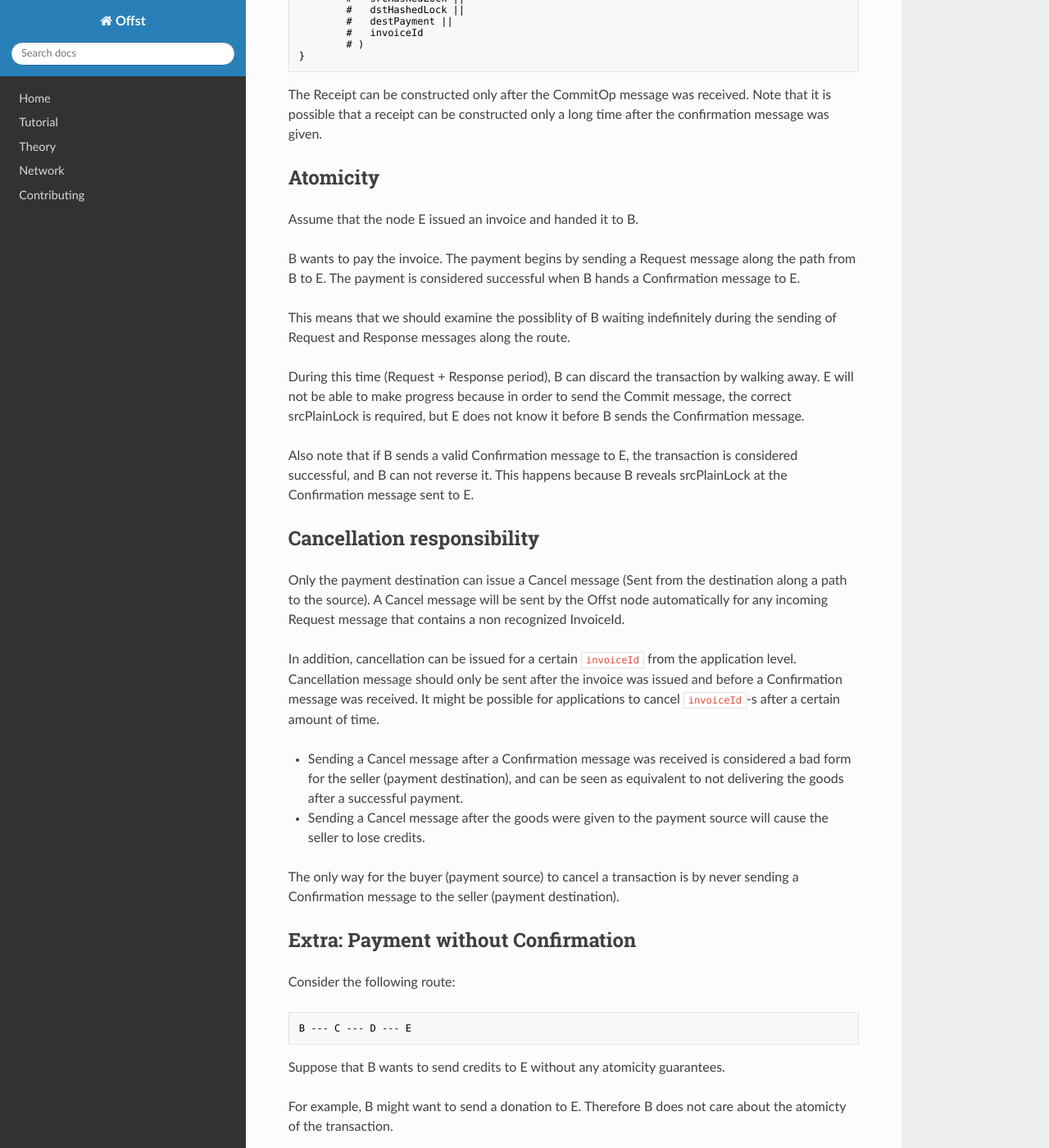
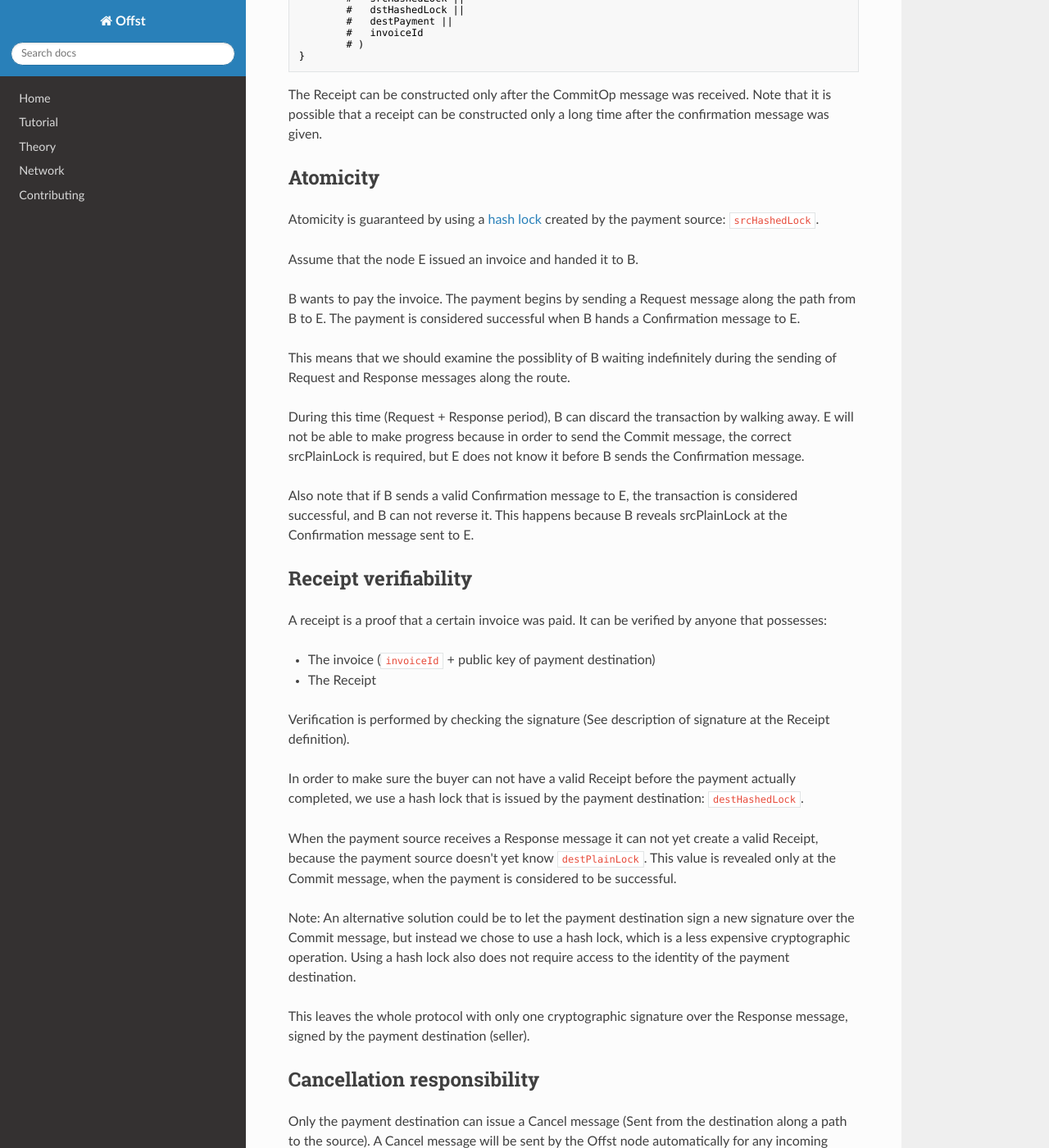
Before and after one commit to freedomlayer/offset_docs, an MkDocs documentation site: the page built from docs/atomic_proposal.md, in a window 1280 px wide and 1400 px high, scrolled down 7465 px. Shown: the whole window at 82% size. Built offline with MkDocs 1.6.1, drawn with Linux system fonts in a browser that asks for light colours; nearby versions of some CDN libraries; some of the changed text lies outside the part shown.

Commit message:
Added Receipt verifiability.

````diff
--- a/docs/atomic_proposal.md
+++ b/docs/atomic_proposal.md
@@ -332,7 +332,7 @@ Confirmation message. The Confirmation message is given to the destination, and
 at that moment the payment is considered successful.
 
 ```text
-=======[conf]=====>  (Out of band)
+=======[conf]=====>    (Out of band)
 B --- C --- D --- E
 ```
 
@@ -437,6 +437,10 @@ after the confirmation message was given.
 
 ## Atomicity
 
+Atomicity is guaranteed by using a [hash
+lock](https://en.bitcoin.it/wiki/Hashlock) created by the payment source:
+`srcHashedLock`.
+
 Assume that the node E issued an invoice and handed it to B.
 
 B wants to pay the invoice. The payment begins by sending a Request message
@@ -454,6 +458,35 @@ before B sends the Confirmation message.
 Also note that if B sends a valid Confirmation message to E, the transaction is
 considered successful, and B can not reverse it. This happens because B reveals
 srcPlainLock at the Confirmation message sent to E.
+
+
+## Receipt verifiability
+
+A receipt is a proof that a certain invoice was paid. It can be verified by
+anyone that possesses:
+
+- The invoice (`invoiceId` + public key of payment destination)
+- The Receipt
+
+Verification is performed by checking the signature (See description of signature at
+the Receipt definition).
+
+In order to make sure the buyer can not have a valid Receipt before the payment
+actually completed, we use a hash lock that is issued by the payment
+destination: `destHashedLock`.
+
+When the payment source receives a Response message it can not yet create a
+valid Receipt, because the payment source doesn't yet know `destPlainLock`.
+This value is revealed only at the Commit message, when the payment is
+considered to be successful.
+
+Note: An alternative solution could be to let the payment destination sign a new
+signature over the Commit message, but instead we chose to use a hash lock,
+which is a less expensive cryptographic operation. Using a hash lock also does
+not require access to the identity of the payment destination.
+
+This leaves the whole protocol with only one cryptographic signature over the
+Response message, signed by the payment destination (seller).
 
 
 ## Cancellation responsibility
````
Also changed, not shown: other parts of docs/atomic_proposal.md (+5 -1 lines).
